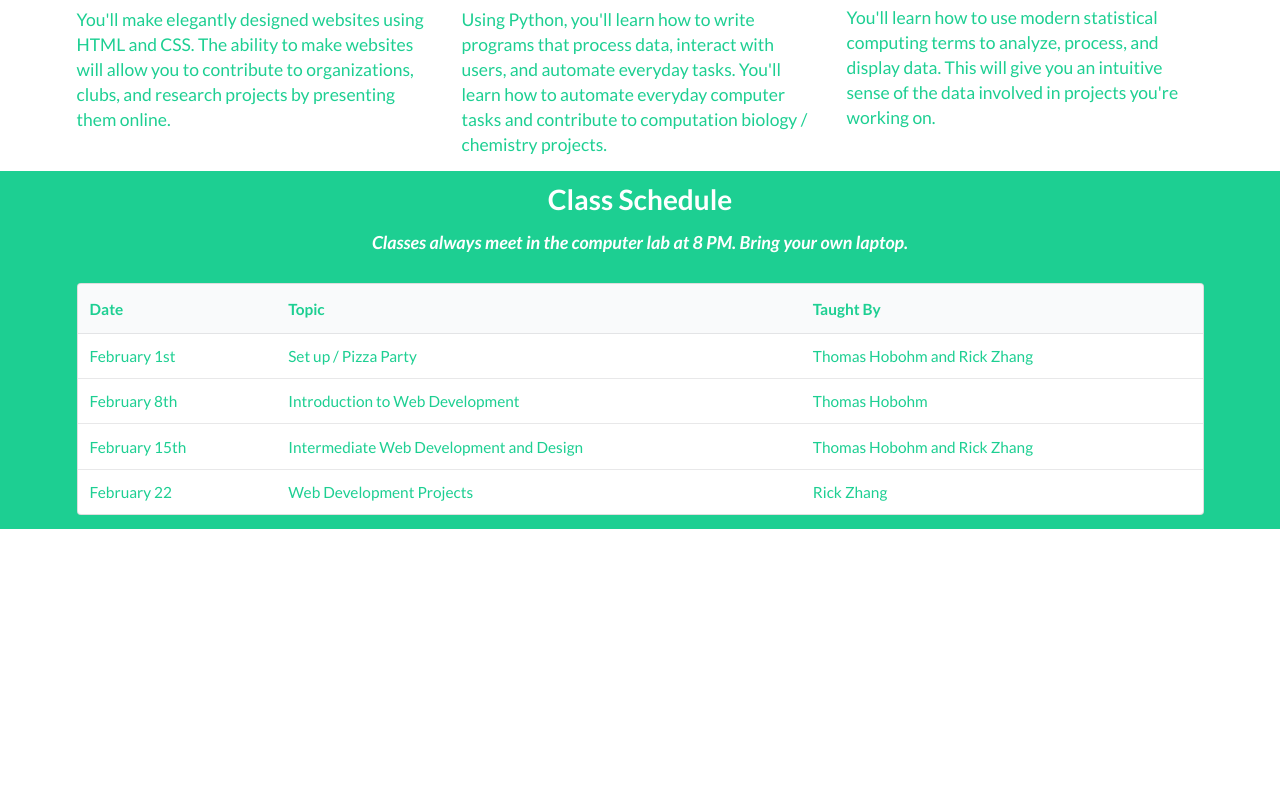
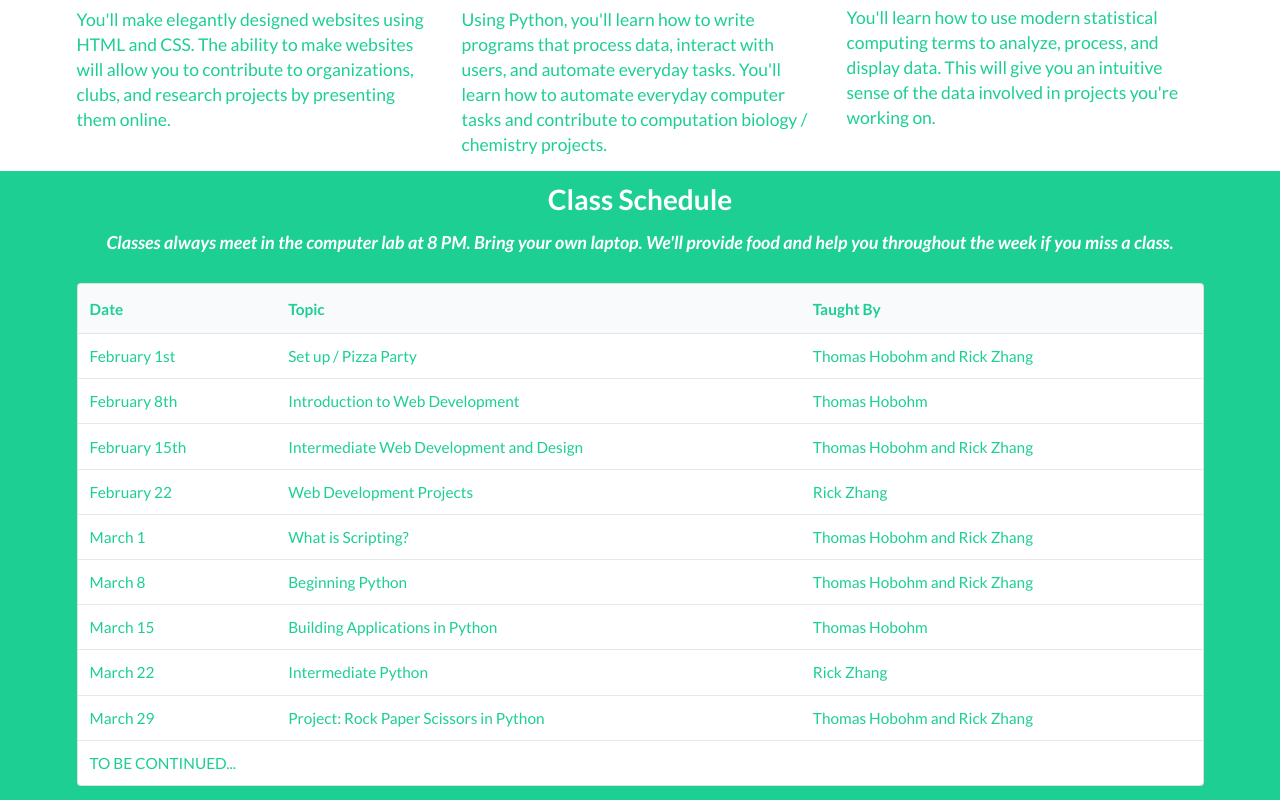
Before and after one commit to undercase/introcs, a plain HTML site: page index.html in a window 1280 px wide. Shown: the part 721-1521 px from the top of the page. Before the commit the page ends 1250 px from the top, so only its background shows below. Drawn offline with Linux system fonts and the light colour scheme.

Commit message:
Added dates.

```diff
--- a/index.html
+++ b/index.html
@@ -43,7 +43,7 @@
   <div class="description section">
     <div class="ui container">
       <h1 class="ui header">Class Schedule</h1>
-      <i><h3 class="ui header">Classes always meet in the computer lab at 8 PM. Bring your own laptop.</h3></i>
+      <i><h3 class="ui header">Classes always meet in the computer lab at 8 PM. Bring your own laptop. We'll provide food and help you throughout the week if you miss a class.</h3></i>
       <table class="ui large table">
         <thead>
           <tr>
@@ -73,6 +73,34 @@
             <td>Web Development Projects</td>
             <td>Rick Zhang</td>
           </tr>
+          <tr>
+            <td>March 1</td>
+            <td>What is Scripting?</td>
+            <td>Thomas Hobohm and Rick Zhang</td>
+          </tr>
+          <tr>
+            <td>March 8</td>
+            <td>Beginning Python</td>
+            <td>Thomas Hobohm and Rick Zhang</td>
+          </tr>
+          <tr>
+            <td>March 15</td>
+            <td>Building Applications in Python</td>
+            <td>Thomas Hobohm</td>
+          </tr>
+          <tr>
+            <td>March 22</td>
+            <td>Intermediate Python</td>
+            <td>Rick Zhang</td>
+          </tr>
+          <tr>
+            <td>March 29</td>
+            <td>Project: Rock Paper Scissors in Python</td>
+            <td>Thomas Hobohm and Rick Zhang</td>
+          </tr>
+          <tr>
+            <td colspan="3">TO BE CONTINUED...</td>
+          </tr>
         </tbody>
       </div>
     </div>
```
